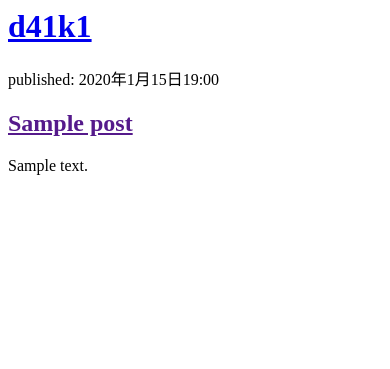
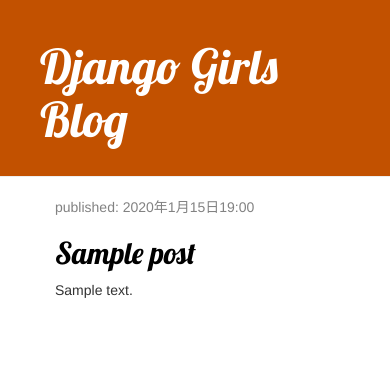
Before and after one commit to d41k1/django-tutorial, a Django app: page / in a window 390 px wide. Shown: the top 369 px of the page. Run offline with Django 4.2, Linux system fonts and the light colour scheme; tables that the repository leaves empty hold one stand-in row (values such as "Sample post"); some libraries are stand-ins or nearby versions.

Commit message:
add: detail post blog

```diff
--- /dev/null
+++ b/src/tutorial/blog/static/css/blog.css
@@ -0,0 +1,50 @@
+h1 a, h2 a {
+    color: #C25100;
+    font-family: 'Lobster';;
+}
+.page-header {
+    background-color: #C25100;
+    margin-top: 0;
+    padding: 20px 20px 20px 40px;
+}
+
+.page-header h1, .page-header h1 a, .page-header h1 a:visited, .page-header h1 a:active {
+    color: #ffffff;
+    font-size: 36pt;
+    text-decoration: none;
+}
+
+.content {
+    margin-left: 40px;
+}
+
+h1, h2, h3, h4 {
+    font-family: 'Lobster', cursive;
+}
+
+.date {
+    color: #828282;
+}
+
+.save {
+    float: right;
+}
+
+.post-form textarea, .post-form input {
+    width: 100%;
+}
+
+.top-menu, .top-menu:hover, .top-menu:visited {
+    color: #ffffff;
+    float: right;
+    font-size: 26pt;
+    margin-right: 20px;
+}
+
+.post {
+    margin-bottom: 70px;
+}
+
+.post h2 a, .post h2 a:visited {
+    color: #000000;
+}
--- /dev/null
+++ b/src/tutorial/blog/templates/blog/base.html
@@ -0,0 +1,23 @@
+{% load static %}
+<html>
+    <head>
+        <title>Django Girls blog</title>
+        <link rel="stylesheet" href="//maxcdn.bootstrapcdn.com/bootstrap/3.2.0/css/bootstrap.min.css">
+        <link rel="stylesheet" href="//maxcdn.bootstrapcdn.com/bootstrap/3.2.0/css/bootstrap-theme.min.css">
+        <link href='//fonts.googleapis.com/css?family=Lobster&subset=latin,latin-ext' rel='stylesheet' type='text/css'>
+        <link rel="stylesheet" href="{% static 'css/blog.css' %}">
+    </head>
+   <body>
+    <div class="page-header">
+        <h1><a href="/">Django Girls Blog</a></h1>
+    </div>
+    <div class="content container">
+        <div class="row">
+            <div class="col-md-8">
+                {% block content %}
+                {% endblock %}
+                </div>
+            </div>
+        </div>
+    </body>
+</html>
--- a/src/tutorial/blog/templates/blog/post_list.html
+++ b/src/tutorial/blog/templates/blog/post_list.html
@@ -1,18 +1,33 @@
+{% extends 'blog/base.html' %}
+{% load static %}
 <html>
     <head>
+        <link href="//fonts.googleapis.com/css?family=Lobster&subset=latin,latin-ext" rel="stylesheet" type="text/css">
         <title>d41k1 blog</title>
+        <link rel="stylesheet" href="//maxcdn.bootstrapcdn.com/bootstrap/3.2.0/css/bootstrap.min.css">
+        <link rel="stylesheet" href="//maxcdn.bootstrapcdn.com/bootstrap/3.2.0/css/bootstrap-theme.min.css">
+        <link rel="stylesheet" href="{% static 'css/blog.css' %}">
     </head>
     <body>
-        <div>
+        <div class="page-header">
             <h1><a href="/">d41k1</a></h1>
         </div>
 
-        {% for post in posts %}
-            <div>
-                <p>published: {{ post.published_date }}</p>
-                <h2><a href="">{{ post.title }}</a></h2>
-                <p>{{ post.text|linebreaksbr }}</p>
-            </div>
-        {% endfor %}
+       <div class="content container">
+    <div class="row">
+
+        {% block content %}
+            {% for post in posts %}
+                <div class="post">
+                    <div class="date">
+                        <p>published: {{ post.published_date }}</p>
+                    </div>
+                        <h2><a href="{% url 'post_detail' pk=post.pk %}">{{ post.title }}</a></h2>
+                        <p>{{ post.text|linebreaksbr }}</p>
+                    </div>
+                {% endfor %}
+            {% endblock %}
+        </div>
+    </div>
     </body>
 </html>
--- a/src/tutorial/blog/urls.py
+++ b/src/tutorial/blog/urls.py
@@ -3,4 +3,5 @@
 
 urlpatterns = [
     path('', views.post_list, name='post_list'),
+    path('post/<int:pk>/', views.post_detail, name='post_detail'),
 ]
--- a/src/tutorial/blog/views.py
+++ b/src/tutorial/blog/views.py
@@ -1,7 +1,11 @@
-from django.shortcuts import render
+from django.shortcuts import render, get_object_or_404
 from django.utils import timezone
 from .models import Post
 
 def post_list(request):
     posts = Post.objects.filter(published_date__lte=timezone.now()).order_by('published_date')
     return render(request, 'blog/post_list.html', {'posts': posts})
+
+def post_detail(request, pk):
+    post = get_object_or_404(Post, pk=pk)
+    return render(request, 'blog/post_detail.html', {'post': post})
```
Also changed, not shown: src/tutorial/blog/templates/blog/post_detail.html (added, +13 -0 lines).
